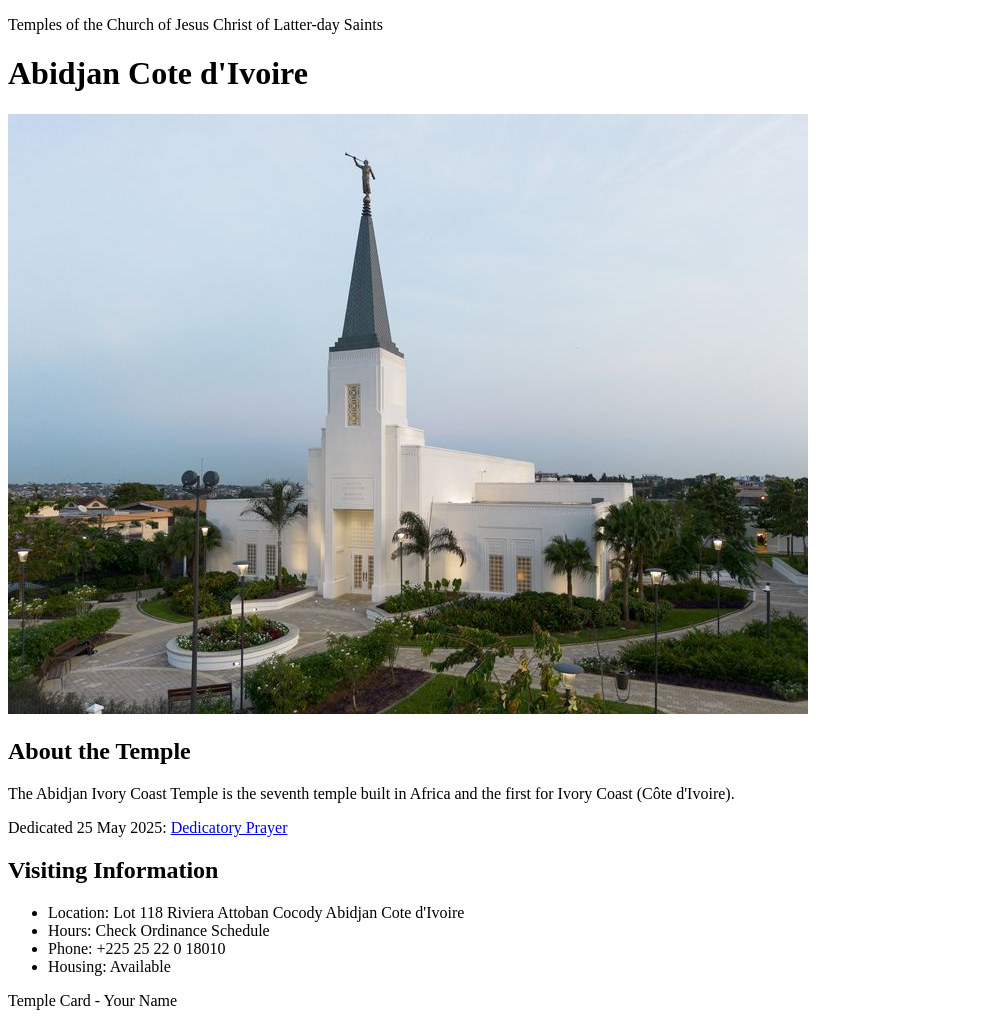
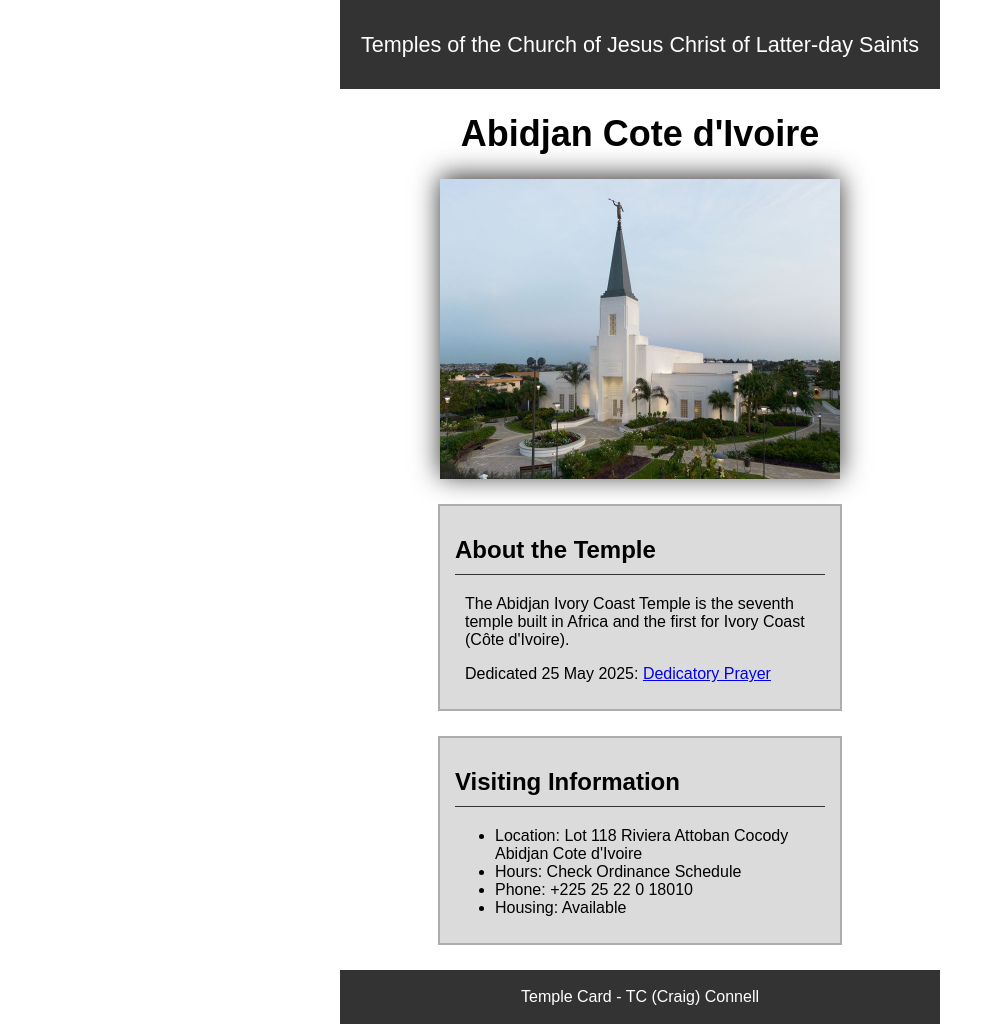
Before and after one commit to cooltc/wdd130, a plain HTML site: page week02/temple.html in a window 1280 px wide. Shown: the whole page, without its empty margins (0-995 px from the left). Drawn offline with Linux system fonts and the light colour scheme.

Commit message:
week 2 code along activity

```diff
--- /dev/null
+++ b/week02/styles/temple.css
@@ -0,0 +1,52 @@
+body {
+    max-width: 600px;
+    margin: 0 auto;
+    font-family: Arial, Helvetica, sans-serif;
+}
+
+header {
+    background-color: #333;
+    color: white;
+    padding: 10px;
+    text-align: center;
+    font-size: 1.35rem;
+}
+
+h1 {
+    text-align: center;
+    font-size: 2.25rem;
+}
+
+picture img {
+    width: 400px;
+    height: auto;
+    margin: 0 auto;
+    display: block;
+   box-shadow: 0 -3px 25px #333;
+}
+
+section {
+    background-color: #dbdbdb;
+    max-width: 370px;
+    margin: 0 auto;
+    padding: 10px 15px;
+    margin-top: 25px;
+    border: 2px solid #adadad;
+}
+
+section h2 {
+    border-bottom: 1px solid #333;
+    padding-bottom: 10px;
+}
+
+section p {
+    padding: 0 10px;
+}
+
+footer {
+    background-color: #333;
+    color: white;
+    padding: 2px;
+    text-align: center;
+    margin-top: 25px;
+}
--- a/week02/temple.html
+++ b/week02/temple.html
@@ -5,6 +5,7 @@
     <meta charset="UTF-8">
     <meta name="viewport" content="width=device-width, initial-scale=1.0">
     <title>Temple Card - Abidjan Cote d'Ivoire</title>
+    <link rel="stylesheet" href="styles/temple.css">
 </head>
 
 <body>
@@ -35,7 +36,7 @@
         </section>
     </main>
     <footer>
-        <p>Temple Card - Your Name</p>
+        <p>Temple Card - TC (Craig) Connell</p>
     </footer>
 </body>
 
```
